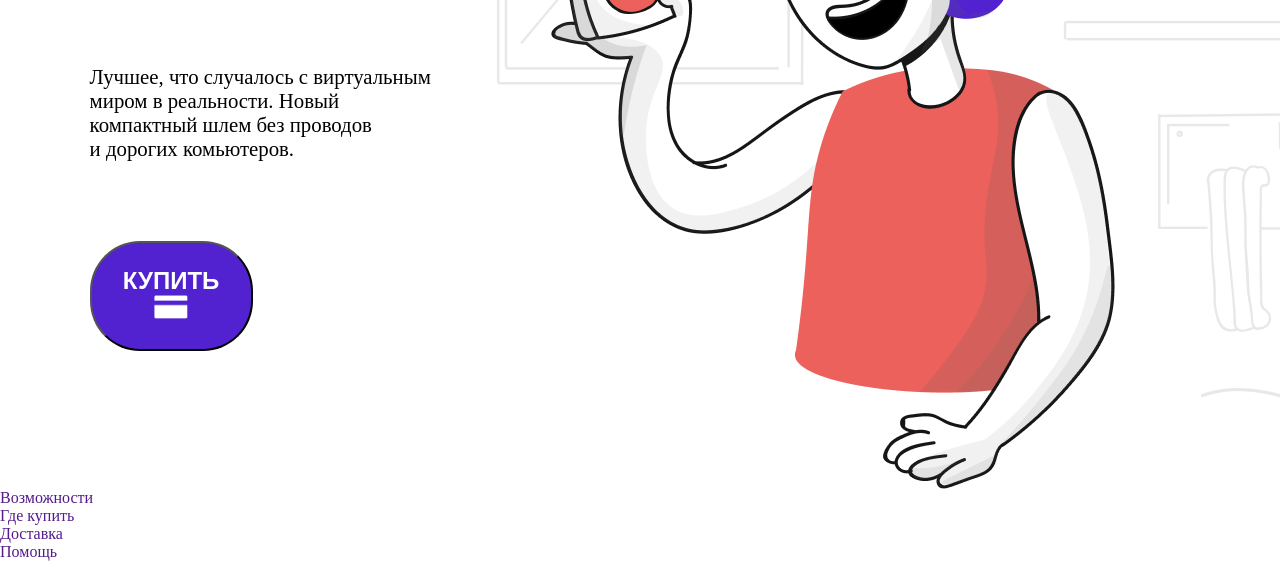
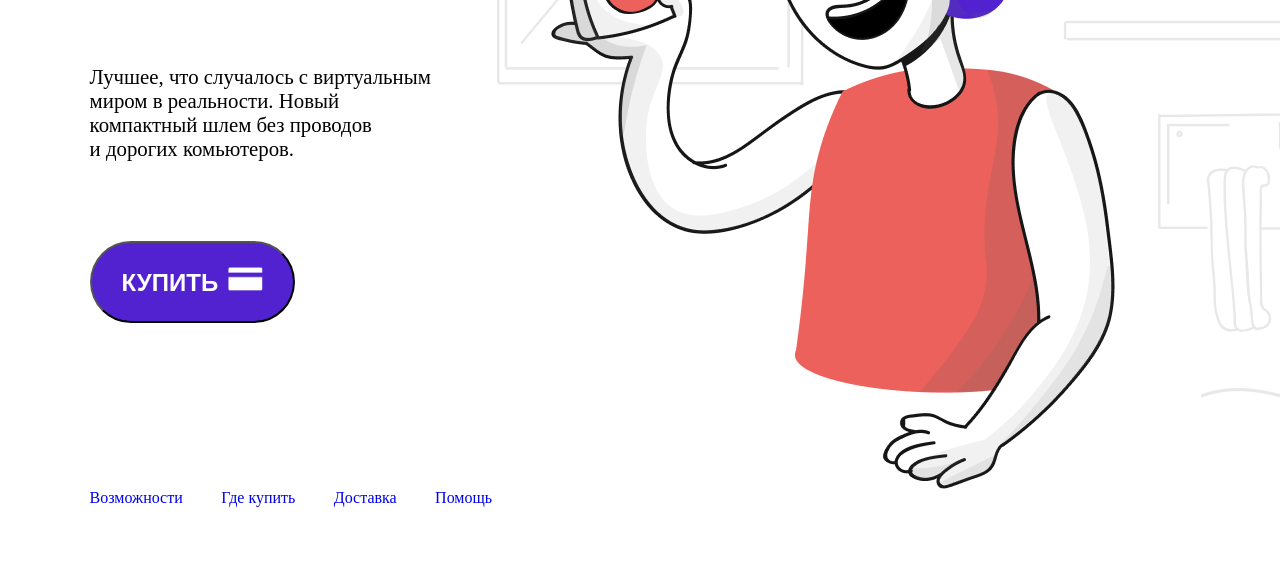
Before and after one commit to NatashaKold/week8_homework2, a plain HTML site: page index.html in a window 1280 px wide. Shown: the part 380-967 px from the top of the page. Before the commit the page ends 941 px from the top, so only its background shows below. Drawn offline with Linux system fonts and the light colour scheme.

Commit message:
adjust footer style and small changes in sizes and alignement

```diff
--- a/index.html
+++ b/index.html
@@ -26,12 +26,12 @@
     </main>
 
     <footer class="footer">
-        <nav class="footer__navigation">
-            <ul>
-                <a href=""><li>Возможности</li></a>
-                <a href=""><li>Где купить</li></a>
-                <a href=""><li>Доставка</li></a>
-                <a href=""><li>Помощь</li></a>
+        <nav>
+            <ul class="footer__navigation">
+                <a href="#"><li>Возможности</li></a>
+                <a href="#"><li>Где купить</li></a>
+                <a href="#"><li>Доставка</li></a>
+                <a href="#"><li>Помощь</li></a>
         </ul>
         </nav>
     </footer>
--- a/style.css
+++ b/style.css
@@ -21,6 +21,7 @@ a{
     padding: 1em;
     text-align: center;
     color: white;
+    cursor: pointer;
 }
 
 .header__button--rounded{
@@ -28,7 +29,7 @@ a{
 }
 
 .icon{
-    padding: 0 10px 0;
+    padding-left: 10px ;
 }
 
 
@@ -42,6 +43,7 @@ a{
     font-size: 1.5rem;
     font-weight: bold;
     width: 40%;
+    min-width: 205px;
 }
 
 .main__button-icon{
@@ -66,3 +68,15 @@ a{
     font-style:normal;
     padding: 0 4vw 0 0;
 }
+
+.footer__navigation{
+display: flex;
+flex-direction: row;
+justify-content: flex-start;
+gap: 3vw;
+padding: 0 0 10vh 7vw;
+}
+
+li{
+    list-style-type: none;
+}
```
